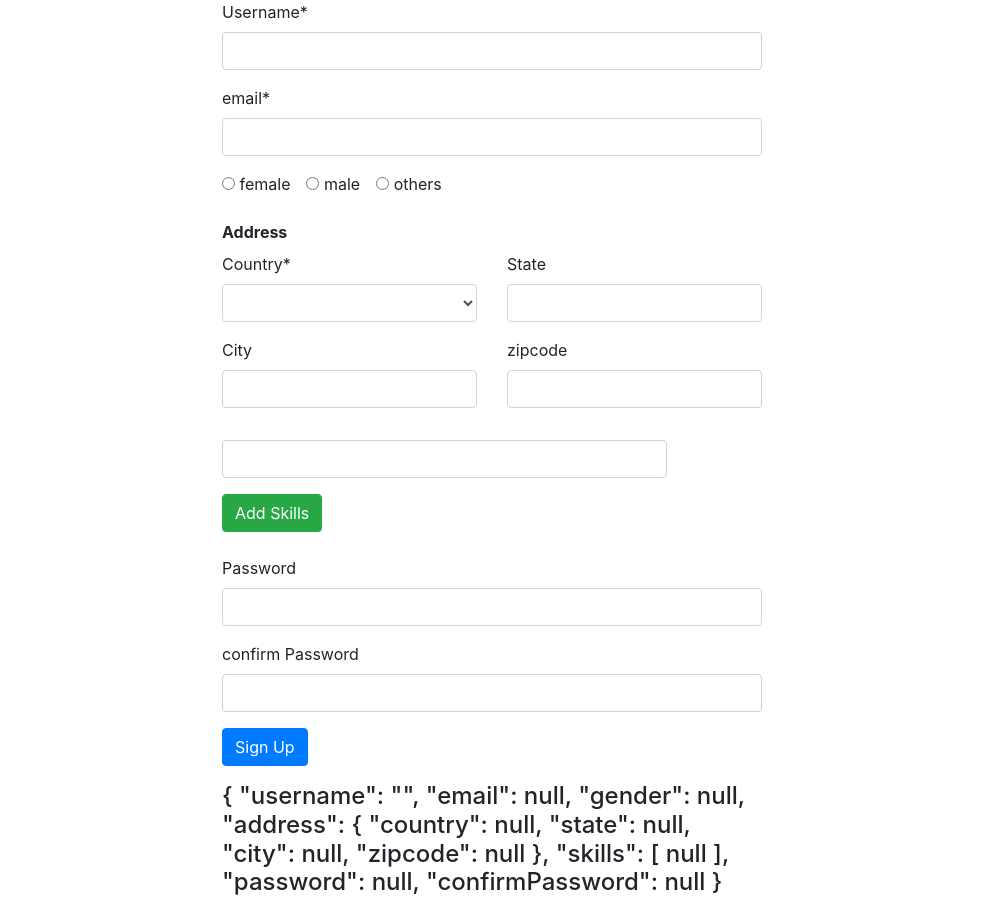
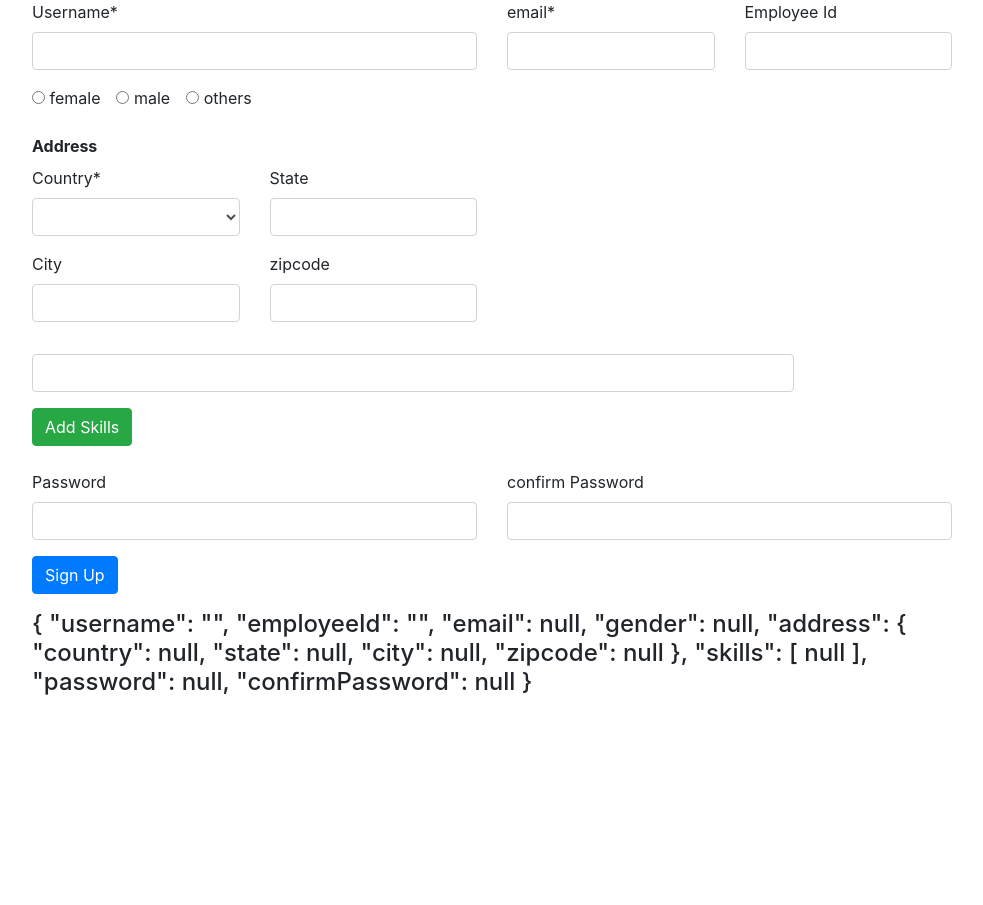
Before and after one commit to iamrk-js/B-4-Angular-Reactive-form, an Angular app: page / in a window 1280 px wide. Shown: the whole page, without its empty margins (148-1131 px from the left). After the commit the page ends 800 px from the top, so only its background shows below. Built offline with nearby package versions, Linux system fonts and the light colour scheme.

Commit message:
id error

```diff
--- a/src/app/app.component.html
+++ b/src/app/app.component.html
@@ -1,7 +1,9 @@
 <div class="container">
   <div class="row">
-    <div class="col-sm-6 offset-3">
+    <div class="col-sm-10 offset-sm-1">
       <form [formGroup]="signUpForm" (ngSubmit)="onSignUp()">
+        <div class="row">
+          <div class="col-md-6">
             <div class="form-group">
               <label for="username">Username*</label>
               <input type="text" minlength="5" [formControlName]="'username'" id="" class="form-control">
@@ -13,15 +15,49 @@
                 <span *ngIf="f['username'].errors?.['minlength'] ">
                   Minimum Length should be {{userNameControl?.errors?.['minlength']?.requiredLength}}
                 </span>
+                <span *ngIf="f['username'].errors?.['']">
+
+                </span>
               </p>
 
             </div>
+          </div>
+
+          <div class="col-md-3">
             <div class="form-group">
               <label for="email">email*</label>
               <input type="text" formControlName="email" id="" class="form-control">
               <!-- <span *ngIf="emailControl.touched && emailControl?.invalid">This is required field</span> -->
               <span *ngIf=" f['email'].touched && f['email'].invalid">This is required field</span>
             </div>
+          </div>
+          <div class="col-md-3">
+            <div class="form-group">
+              <label for="employeeId">Employee Id</label>
+              <input type="text" name="" formControlName="employeeId" id="employeeId" class="form-control">
+              <ng-container *ngIf="f['employeeId'].invalid && f['employeeId'].touched">
+                <span *ngIf="f['employeeId'].hasError('required')">
+                  EmployeeId is Required field
+                </span>
+
+              </ng-container>
+              <ng-container *ngIf="f['employeeId'].dirty && f['employeeId'].invalid">
+                <span *ngIf="f['employeeId'].hasError('minlength')">
+                  Minimun length should be 4
+                </span>
+                <span *ngIf="f['employeeId'].hasError('maxlength')">
+                  maxlength length should be 4
+                </span>
+                <span *ngIf="f['employeeId'].hasError('invalidid')">
+                  1 string 3 number
+                 </span>
+              </ng-container>
+
+            </div>
+          </div>
+        </div>
+        <div class="row">
+          <div class="col-md-12">
             <div class="form-group">
               <ng-container *ngFor="let genderName of gendersArray">
                 <label [for]="genderName" class="mr-3">
@@ -29,7 +65,11 @@
                 </label>
               </ng-container>
             </div>
+          </div>
+        </div>
         <div class="row mb-3" formGroupName="address">
+          <div class="col-md-6">
+            <div class="row">
               <div class="col-sm-12">
                 <p class="m-0 mb-2 font-weight-bold">
                   Address
@@ -78,10 +118,12 @@
                 </div>
               </div>
             </div>
+          </div>
+        </div>
         <div formArrayName="skills">
           <div class="row" *ngFor="let skill of skillsArray?.controls; let i = index">
             <div class="col-sm-10">
-              <div class="form-group" >
+              <div class="form-group">
                 <input type="text" name="" [formControlName]="i" class="form-control">
               </div>
             </div>
@@ -98,16 +140,40 @@
             </div>
           </div>
         </div>
+
+        <div class="row">
+          <div class="col-sm-6">
             <div class="form-group">
               <label for="password">Password</label>
               <input type="text" name="password" formControlName="password" id="password" class="form-control">
+              <ng-container *ngIf="f['password'].invalid && f['password'].touched">
+                <span *ngIf="f['password'].hasError('required')">Password is mandetory filed</span>
+                <span *ngIf="f['password'].hasError('minlength')">Password minlength should be 8</span>
+              </ng-container>
+            </div>
+          </div>
+          <div class="col-sm-6">
+            <div class="form-group">
+              <label for="confirmPassword">confirm Password</label>
+              <input type="text" name="confirmPassword" formControlName="confirmPassword" id="confirmPassword"
+                class="form-control">
+              <ng-container *ngIf="f['confirmPassword'].touched &&
+              f['confirmPassword'].value !== f['password'].value">
+                <span>
+                  Password and Confirm password both should be same
+                </span>
+              </ng-container>
+              <ng-container *ngIf="f['confirmPassword'].invalid && f['confirmPassword'].dirty">
+                <span *ngIf="f['confirmPassword'].hasError('required')">Confirm Password is mandetory filed</span>
+                <span *ngIf="f['confirmPassword'].hasError('minlength')">Confirm Password minlength should be 8</span>
+              </ng-container>
+            </div>
+          </div>
+
         </div>
         <div class="form-group">
-          <label for="confirmPassword">confirm Password</label>
-          <input type="text" name="confirmPassword" formControlName="confirmPassword" id="confirmPassword" class="form-control">
-        </div>
-        <div class="form-group">
-          <button class="btn btn-primary" type="submit">
+          <button class="btn btn-primary"
+             type="submit">
             Sign Up
           </button>
         </div>
--- a/src/app/app.component.scss
+++ b/src/app/app.component.scss
@@ -7,7 +7,7 @@ input, select, textarea {
 .form-group {
     position: relative;
     span{
-        position: absolute;
-       top: calc(100% - 3px);
+        // position: absolute;
+    //    top: calc(100% - 3px);
     }
 }
--- a/src/app/app.component.ts
+++ b/src/app/app.component.ts
@@ -1,9 +1,11 @@
 import { Component, OnInit } from '@angular/core';
 import { FormArray, FormControl, FormGroup, Validators } from '@angular/forms';
+import { genders } from './shared/constants/genders';
 import { CountriesService } from './shared/services/countries.service';
+import { EmplIdValidtors } from './shared/validations/emplIdValidator';
+import { SpaceValidator } from './shared/validations/spaceValidator';
 import { CustomRegex } from './validation-regax';
 
-export enum  genders {MALE = "male", FEMALE = "female", OTHERS = "others"};
 @Component({
   selector: 'app-root',
   templateUrl: './app.component.html',
@@ -22,7 +24,8 @@ export class AppComponent implements OnInit {
     this.countryNames = this.countryService.getAllConuntryNames();
     this.onSkillAdd();
     this.signUpForm = new FormGroup({
-      username: new FormControl('', [Validators.required]),
+      username: new FormControl('', [Validators.required, SpaceValidator.noSpaceValidation]),
+      employeeId : new FormControl("", [Validators.required, Validators.minLength(4), Validators.maxLength(4), EmplIdValidtors.idValidate]),
       email: new FormControl(null, [Validators.required, Validators.pattern(CustomRegex.email)]),
       gender: new FormControl(null),
       address: new FormGroup({
@@ -32,8 +35,8 @@ export class AppComponent implements OnInit {
         zipcode: new FormControl(null, Validators.required)
       }),
       skills: new FormArray([new FormControl(null, Validators.required)]),
-      password : new FormControl(null, [Validators.required]),
-      confirmPassword : new FormControl(null, [Validators.required]),
+      password : new FormControl(null, [Validators.required, Validators.minLength(8)]),
+      confirmPassword : new FormControl(null, [Validators.required, Validators.minLength(8)]),
     })
   }
 
--- /dev/null
+++ b/src/app/shared/constants/genders.ts
@@ -0,0 +1,3 @@
+
+
+export enum  genders {MALE = "male", FEMALE = "female", OTHERS = "others"};
--- /dev/null
+++ b/src/app/shared/validations/emplIdValidator.ts
@@ -0,0 +1,12 @@
+import { AbstractControl, ValidationErrors } from "@angular/forms";
+
+
+export class EmplIdValidtors {
+    static idValidate(control : AbstractControl) : ValidationErrors | null{
+        let regexp = /^[a-z]\d{3}$/i
+        let val = control.value as string;
+        let isValid = regexp.test(val)
+
+        return isValid ? null : {invalidid : true}
+    }
+}
--- /dev/null
+++ b/src/app/shared/validations/spaceValidator.ts
@@ -0,0 +1,14 @@
+import { AbstractControl, ValidationErrors } from "@angular/forms";
+
+
+export class SpaceValidator {
+    static noSpaceValidation (control : AbstractControl) : ValidationErrors | null{
+        if((control.value as string).includes(" ")){
+            return {
+                noSpaceError : 'Space is not allowed'
+            }
+        }else{
+            return null;
+        }
+    }
+}
```
Lines whose indentation alone changed are shown as unchanged.
